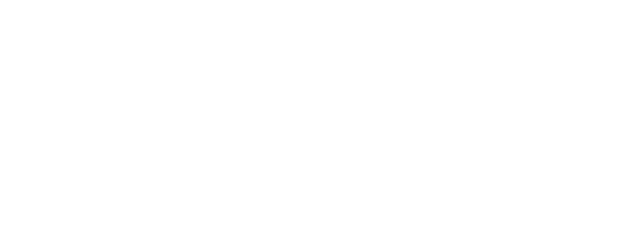
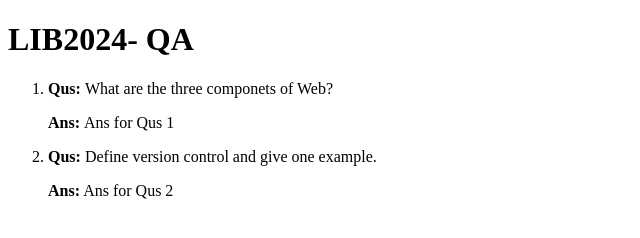
Before and after one commit to larw0005/larw0005.github.io, a plain HTML site: page lib2024/qa/index.html in a window 1280 px wide. Shown: the whole page, without its empty margins (0-640 px from the left). Drawn offline with Linux system fonts and the light colour scheme.

Commit message:
Update index.html

```diff
--- a/lib2024/qa/index.html
+++ b/lib2024/qa/index.html
@@ -1,9 +1,34 @@
 <!DOCTYPE html>
-<html>
+<html >
 <head>
-	<title></title>
+	<meta charset="utf-8">
+	<title>LIB2024 - QA</title>
 </head>
 <body>
-
+	<h1>LIB2024- QA</h1>
+	<!-- Qus/Ans list begins -->
+	<ol>
+		<!-- Qus 1 -->
+		<li>
+			<p>
+				<strong>Qus: </strong>
+				What are the three componets of Web?
+			</p>
+			<p>
+				<strong>Ans: </strong>
+				Ans for Qus 1
+		</p></li>
+		<!-- Qus 2 -->
+		<li>
+			<p>
+				<strong>Qus:</strong>
+				Define version control and give one example.
+			</p>
+			<p>
+				<strong>Ans:</strong>
+				Ans for Qus 2
+			</p>
+		</li>
+  </ol>
 </body>
 </html>
```
